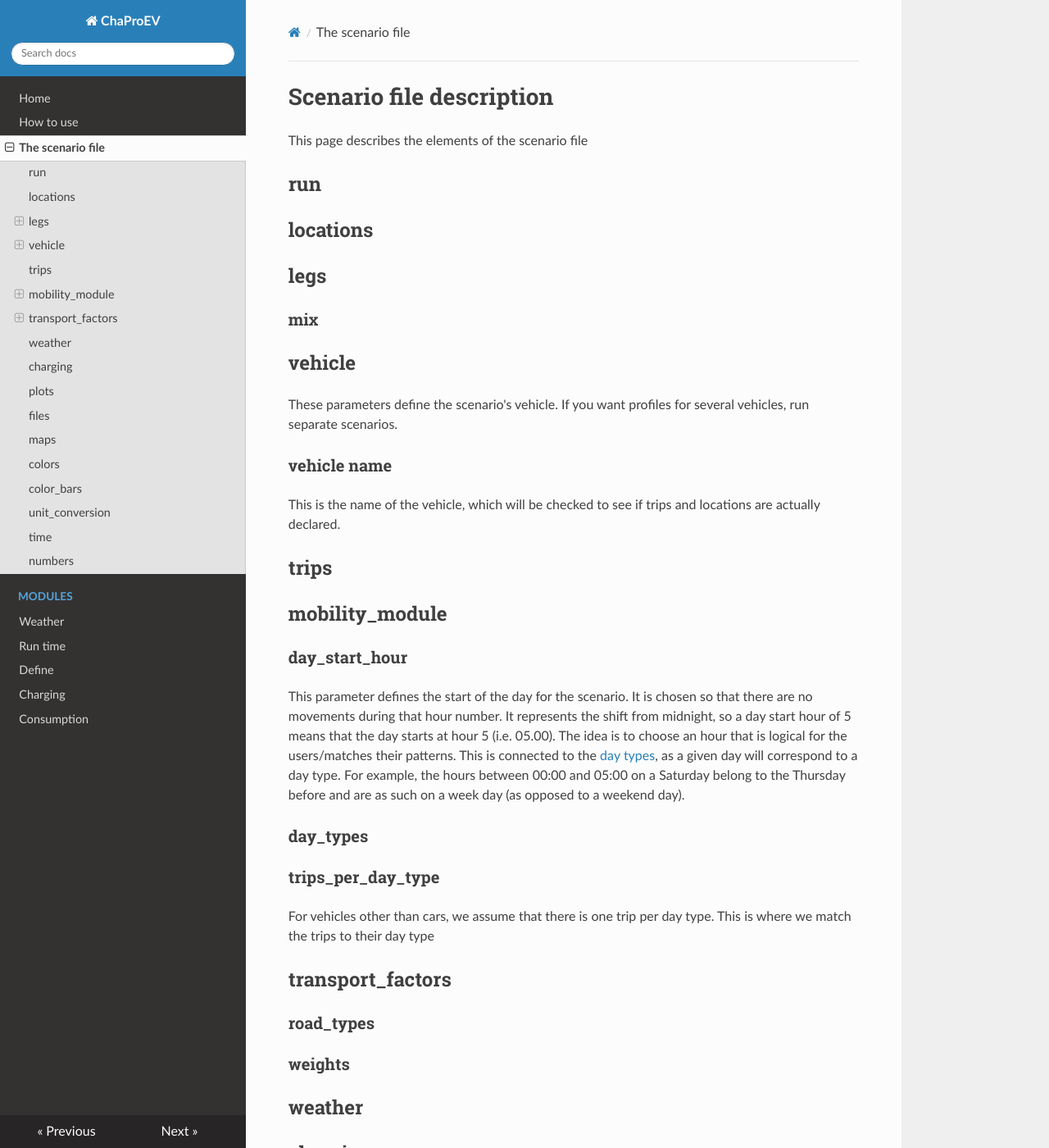
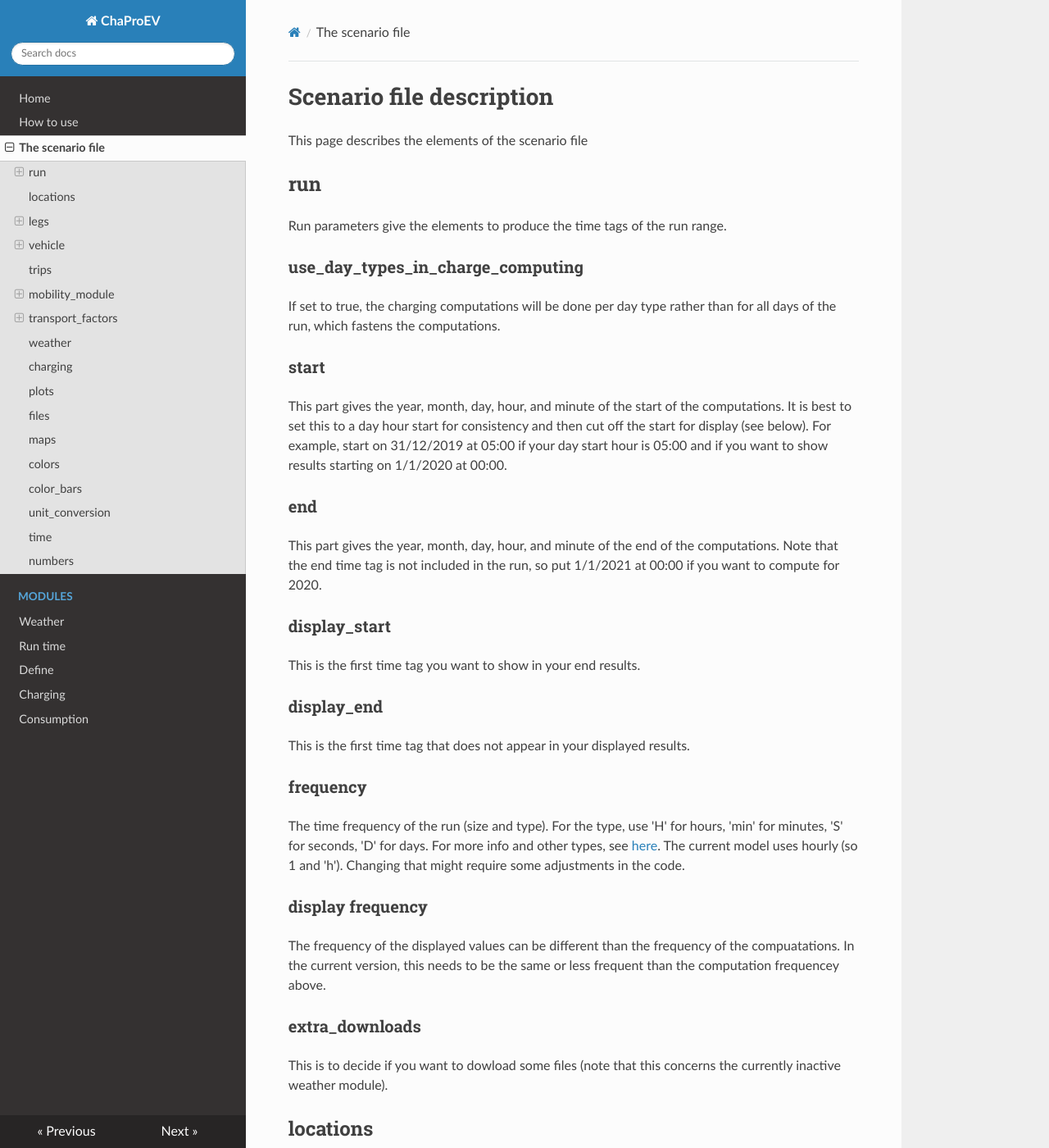
Before and after one commit to TNO/ChaProEV, an MkDocs documentation site: the page built from docs/scenario.md, in a window 1280 px wide and 1400 px high. Shown: the whole window at 82% size. Built offline with MkDocs 1.6.1, drawn with Linux system fonts in a browser that asks for light colours; nearby versions of some CDN libraries.

```diff
--- a/docs/scenario.md
+++ b/docs/scenario.md
@@ -3,7 +3,37 @@
 This page describes the elements of the scenario file
 
 ## run
-
+Run parameters give the elements to produce the time tags of the run range.
+### use_day_types_in_charge_computing
+If set to true, the charging computations will be done per day type rather
+than for all days of the run, which fastens the computations.
+### start
+This part gives the year, month, day, hour, and minute of the start of the
+computations. It is best to set this to a day hour start for consistency
+and then cut off the start for display (see below). For example,
+start on 31/12/2019 at 05:00 if your day start hour is 05:00 and if you want
+to show results starting on 1/1/2020 at 00:00.
+### end
+This part gives the year, month, day, hour, and minute of the end of the
+computations. Note that the end time tag is not included in the run,
+so put 1/1/2021 at 00:00 if you want to compute for 2020.
+### display_start
+This is the first time tag you want to show in your end results.
+### display_end
+This is the first time tag that does not appear in your displayed results.
+### frequency
+The time frequency of the run (size and type).
+For the type, use 'H' for hours, 'min' for minutes,
+'S' for seconds, 'D' for days. For more info and other types, see
+[here](https://pandas.pydata.org/docs/user_guide/timeseries.html#timeseries-offset-aliases).
+The current model uses  hourly (so 1 and 'h'). Changing that might require
+some adjustments in the code.
+### display frequency
+The frequency of the displayed values can be different than the frequency of the compuatations.
+In the current version, this needs to be the same or less frequent than the computation frequencey above.
+### extra_downloads
+This is to decide if you want to dowload some files (note that this concerns the
+currently inactive weather module).
 ## locations
 
 ## legs
```
Also changed, not shown: 5 other files.
